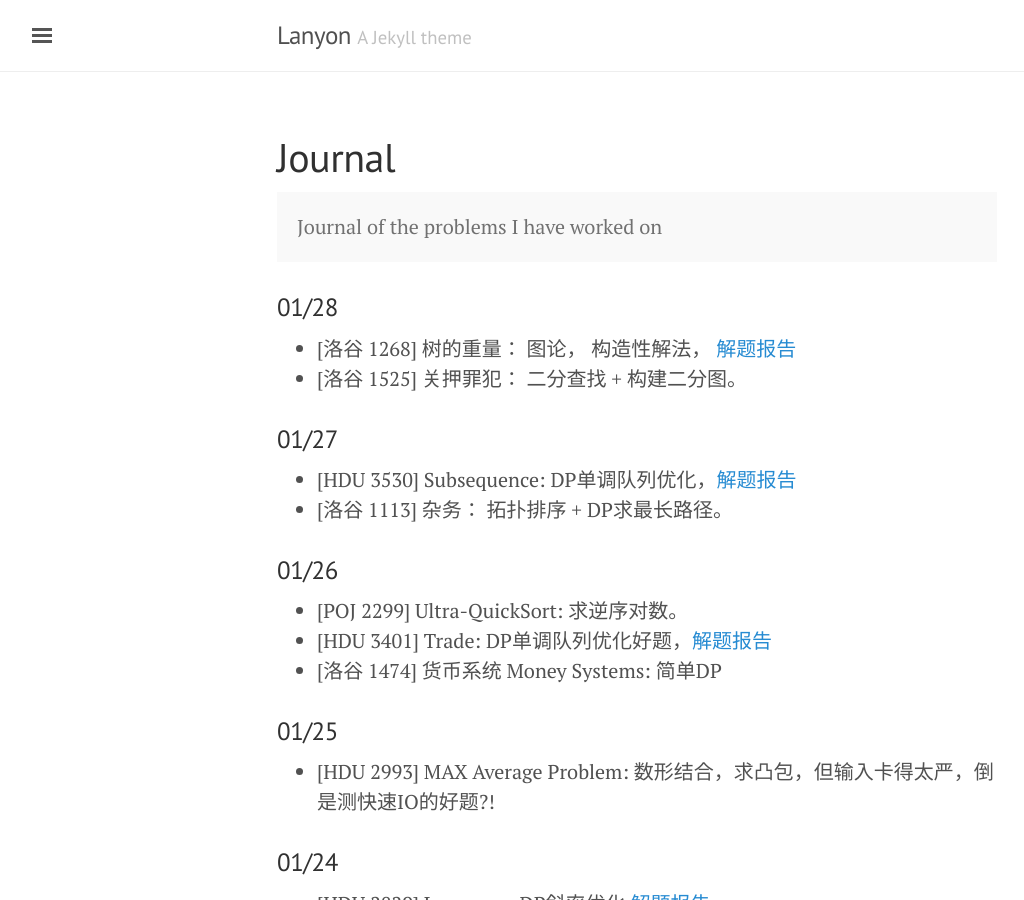
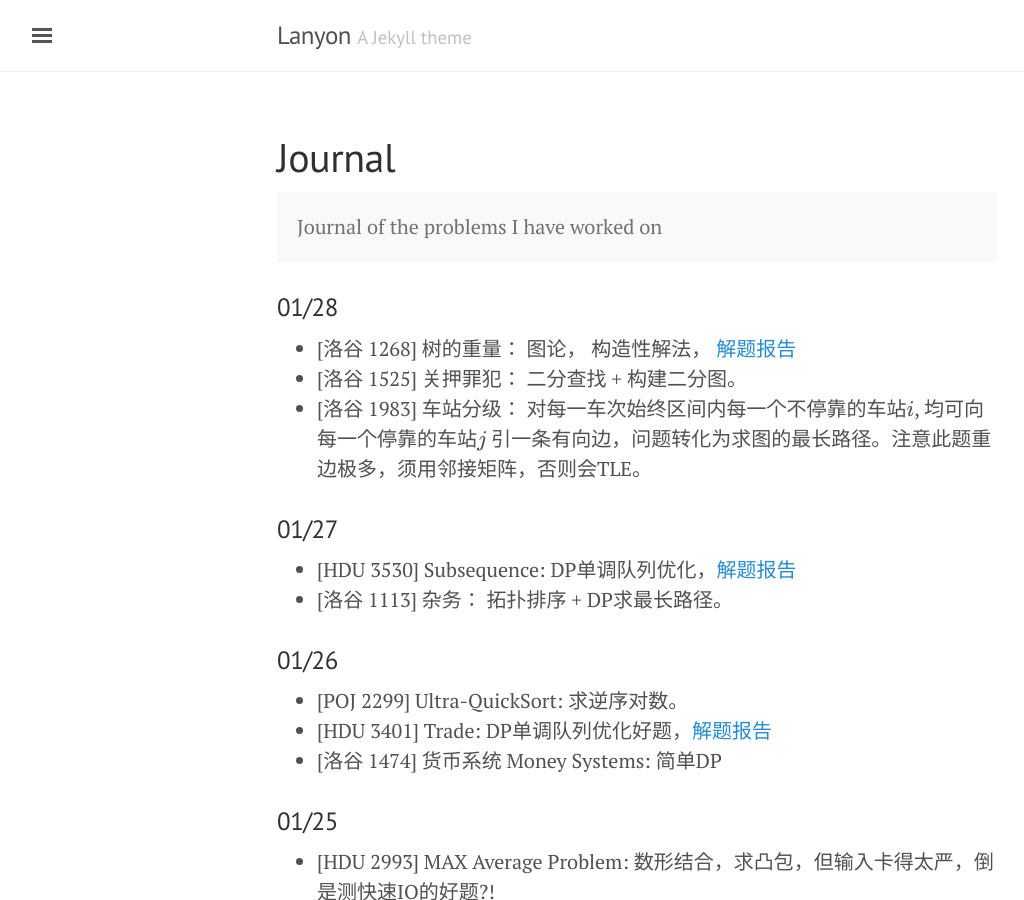
Before and after one commit to atubo/online-judge, a Jekyll site: the page built from docs/journal.md, in a window 1280 px wide and 900 px high. Shown: the whole window, without its empty margins (3-1027 px from the left). Built offline with Jekyll 4.4.1, drawn with Linux system fonts in a browser that asks for light colours; formulas are drawn with MathJax 3.

Commit message:
[Luogu 1983]

```diff
--- a/docs/journal.md
+++ b/docs/journal.md
@@ -10,6 +10,8 @@ Journal of the problems I have worked on
 ### 01/28
 * [洛谷 1268] 树的重量： 图论， 构造性解法， [解题报告]({{ site.baseurl }}{% post_url 2017-01-28-luogu-1268 %})
 * [洛谷 1525] 关押罪犯： 二分查找 + 构建二分图。
+* [洛谷 1983] 车站分级： 对每一车次始终区间内每一个不停靠的车站$i$, 均可向每一个停靠的车站$j$
+引一条有向边，问题转化为求图的最长路径。注意此题重边极多，须用邻接矩阵，否则会TLE。
 
 ### 01/27
 * [HDU 3530] Subsequence: DP单调队列优化，[解题报告]({{ site.baseurl }}{% post_url 2017-01-27-HDU-3530-Subsequence %})
```
